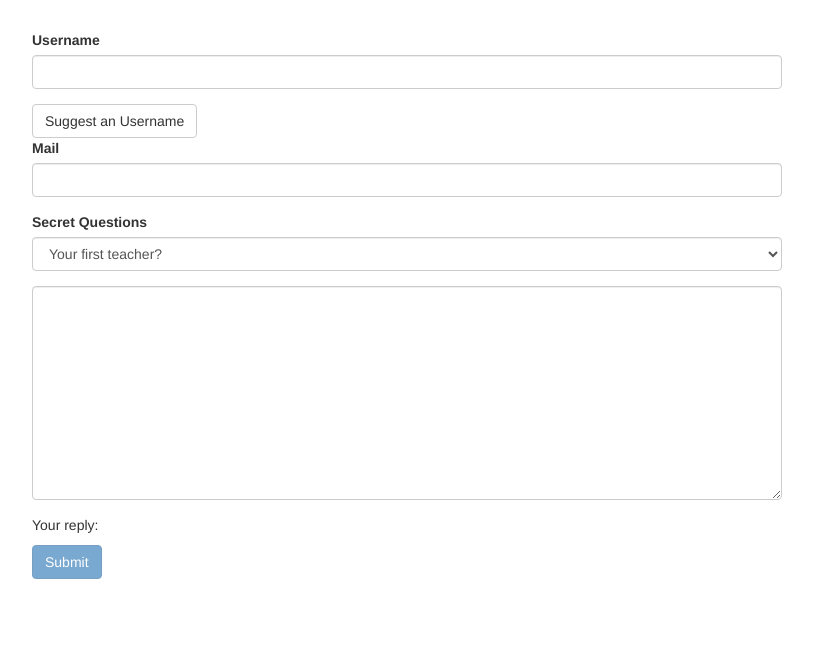
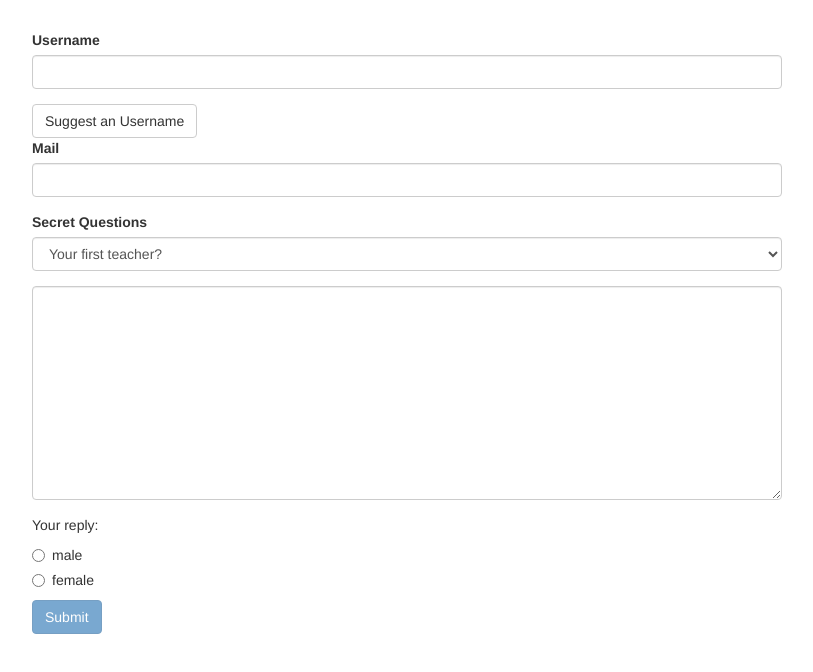
Before and after one commit to franciscovaz/forms-td-start-angular, an Angular app: page / in a window 1280 px wide. Shown: the top 672 px of the page, without its empty margins (233-1046 px from the left). Built offline with nearby package versions, Linux system fonts and the light colour scheme.

Commit message:
TD: handling radio buttons

```diff
--- a/src/app/app.component.html
+++ b/src/app/app.component.html
@@ -26,6 +26,12 @@
           <textarea name="questionAnswer" class="form-control" rows="10" [(ngModel)]="answer"></textarea>
         </div>
         <p>Your reply: {{ answer }} </p>
+        <div class="radio" *ngFor="let gender of genders">
+          <label>
+            <input type="radio" name="gender" ngModel [value]="gender" required>
+            {{ gender }}
+          </label>
+        </div>
         <button class="btn btn-primary" type="submit" [disabled]="!f.valid">Submit</button>
       </form>
     </div>
--- a/src/app/app.component.ts
+++ b/src/app/app.component.ts
@@ -10,6 +10,7 @@
   @ViewChild('f') submittedForm: NgForm;
   defaultQuestion: string = 'teacher';
   answer: string = '';
+  genders: string[] = ['male', 'female'];
 
   suggestUserName() {
     const suggestedName = 'Superuser';
```
